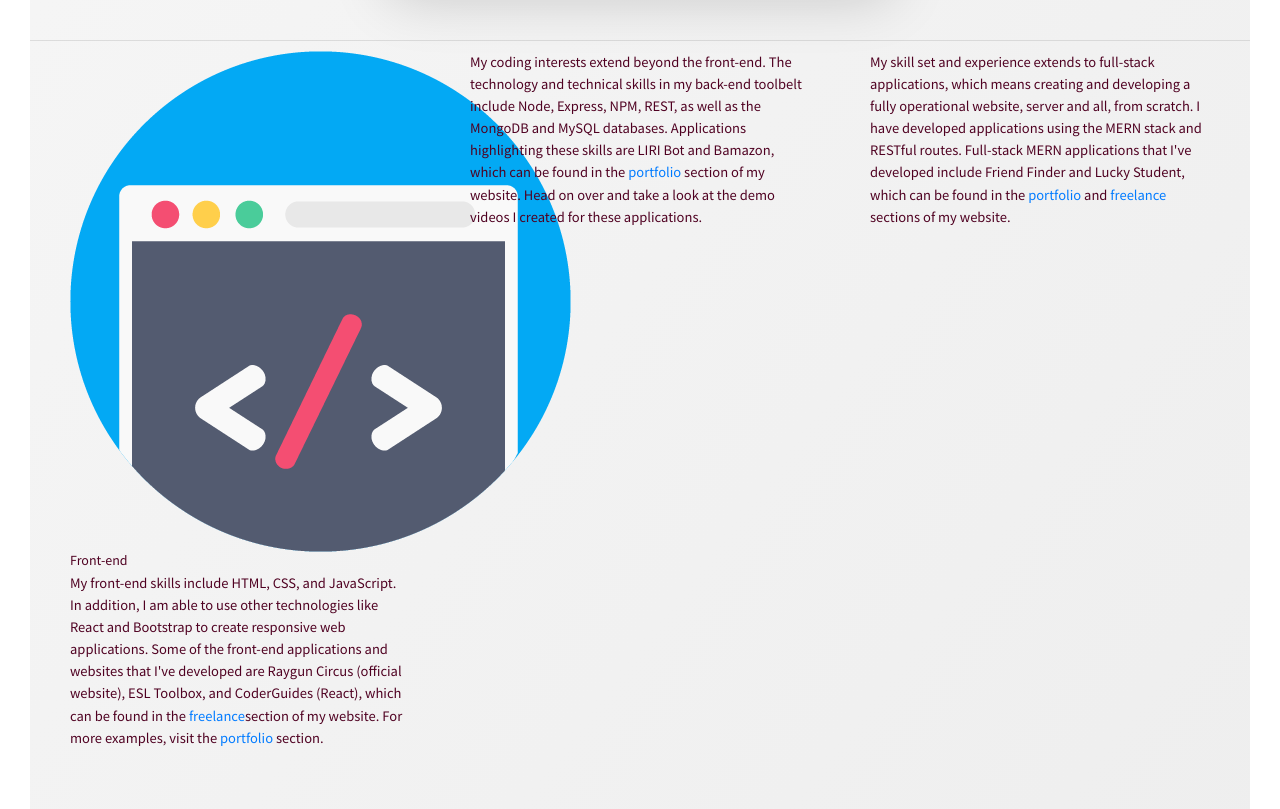
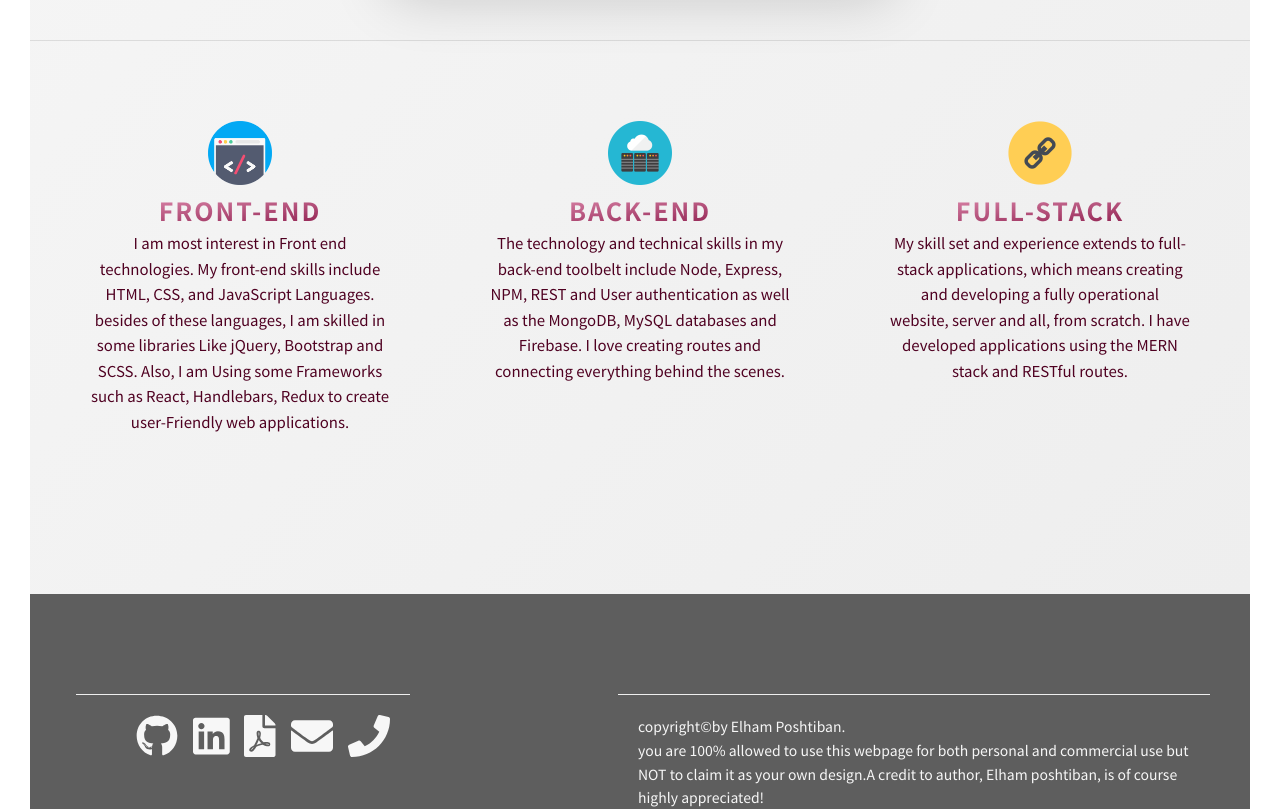
Before and after one commit to elhamposhtiban/my-react-portfolio, a React (Create React App) app: page / in a window 1280 px wide. Shown: the part 1340-2149 px from the top of the page. Built offline with nearby package versions, Linux system fonts and the light colour scheme.

Commit message:
adding skills section to the application

```diff
--- a/src/component/Pages/bio.js
+++ b/src/component/Pages/bio.js
@@ -65,42 +65,37 @@ const Bio = () => {
 
                      <hr></hr>
                     <div className="row">
-                        <div className="col-1-of-3">
+                        <div className="col-1-of-3 skill-section">
 
-                        <img id="frontend-icon" src={ImageFrontEnd} alt="front end pic"
-                        class="animated fadeIn"/>
-
-                        <h5 class="tech-header">Front-end</h5>
-                        <p>
-                            My front-end skills include HTML, CSS, and JavaScript. In addition, I am able to use other
-                            technologies like React and Bootstrap to
-                            create responsive web applications. Some of the front-end applications and websites that
-                            I've developed
-                            are Raygun Circus (official website), ESL Toolbox, and CoderGuides (React), which can
-                            be found in the <a href="freelance.html">freelance</a>
-                            section of my website. For more examples, visit the <a href="portfolio.html">portfolio</a> section.
+                        <img src={ImageFrontEnd} alt="front end pic"  className=" skill-icon animated fadeIn"/>
+                        <h5 className="heading-third">Front-end</h5>
+                        <p className="skill-typo">
+                            I am most interest in Front end technologies.
+                            My front-end skills include HTML, CSS, and JavaScript Languages.
+                            besides of these languages, I am skilled in some libraries Like jQuery, Bootstrap and SCSS.
+                            Also, I am Using some Frameworks such as React, Handlebars, Redux to create
+                            user-Friendly web applications.
                         </p>
 
                         </div>
-                        <div className="col-1-of-3">
-                        <p>
-                            My coding interests extend beyond the front-end. The technology and technical skills in
-                            my back-end toolbelt include Node, Express, NPM, REST, as well as the MongoDB and
-                            MySQL databases. Applications highlighting these skills are LIRI Bot and Bamazon, which can be
-                            found in the <a href="portfolio.html">portfolio</a> section of my website. Head on over and take a
-                            look at the
-                            demo videos I created for these applications.
+
+                        <div className="col-1-of-3 skill-section">
+                        <img src={ImageBackEnd} alt="front end pic"  className=" skill-icon animated fadeIn"/>
+                        <h5 className="heading-third">Back-end</h5>
+                        <p  className="skill-typo">
+                            The technology and technical skills in
+                            my back-end toolbelt include Node, Express, NPM, REST and User authentication as well as the MongoDB,
+                            MySQL databases and Firebase. I love creating routes and connecting everything behind the scenes.
                         </p>
                         </div>
-                        <div className="col-1-of-3">
-                        <p>
+
+                        <div className="col-1-of-3 skill-section">
+                        <img src={ImageFullStack} alt="front end pic"  className=" skill-icon animated fadeIn"/>
+                        <h5 className="heading-third">FULl-Stack</h5>
+                        <p  className="skill-typo">
                             My skill set and experience extends to full-stack applications, which means creating and
                             developing a fully operational website, server and all, from scratch. I have developed applications
-                            using the MERN
-                            stack and RESTful routes. Full-stack MERN applications that I've developed include Friend Finder and
-                            Lucky Student, which can be found in the <a href="portfolio.html">portfolio</a> and <a
-                                href="freelance.html">freelance</a> sections of my
-                            website.
+                            using the MERN stack and RESTful routes.
                         </p>
                         </div>
                     </div>
--- a/src/sass/base/_typography.scss
+++ b/src/sass/base/_typography.scss
@@ -117,9 +117,9 @@ body {
 
 .heading-third {
     font-size: 2.5rem;
+    text-align: center;
     text-transform: uppercase;
     font-weight: 700;
-    display: inline-block;
     background-image:linear-gradient(to right bottom, $color-pink-light-1, $color-pink-medium);
     background-clip: text;
     -webkit-background-clip: text;
@@ -242,3 +242,14 @@ body {
     }
 
   }
+
+
+  .skill-typo {
+
+    font-family: 'Noto Sans HK', sans-serif;
+    font-weight: 400;
+    font-size:1.5rem;
+    line-height: 1.7;
+    text-align: center;
+    color : $color-pink-dark;
+  }
--- a/src/sass/pages/_home.scss
+++ b/src/sass/pages/_home.scss
@@ -8,7 +8,7 @@
         margin-top:-25.5rem;
     }
 }
-
+// this is the part we using for center the about me card
 .about-card-container {
 
     display: flex;
@@ -83,3 +83,18 @@
             }
     }
 }
+
+
+.skill-section {
+    margin-top: 7rem;
+    padding: 0 2rem;
+}
+
+.skill-icon {
+    width: 64px;
+    height: 64px;
+    margin-bottom: 10px;
+    display: block;
+    margin-left: auto;
+    margin-right: auto;
+}
```
